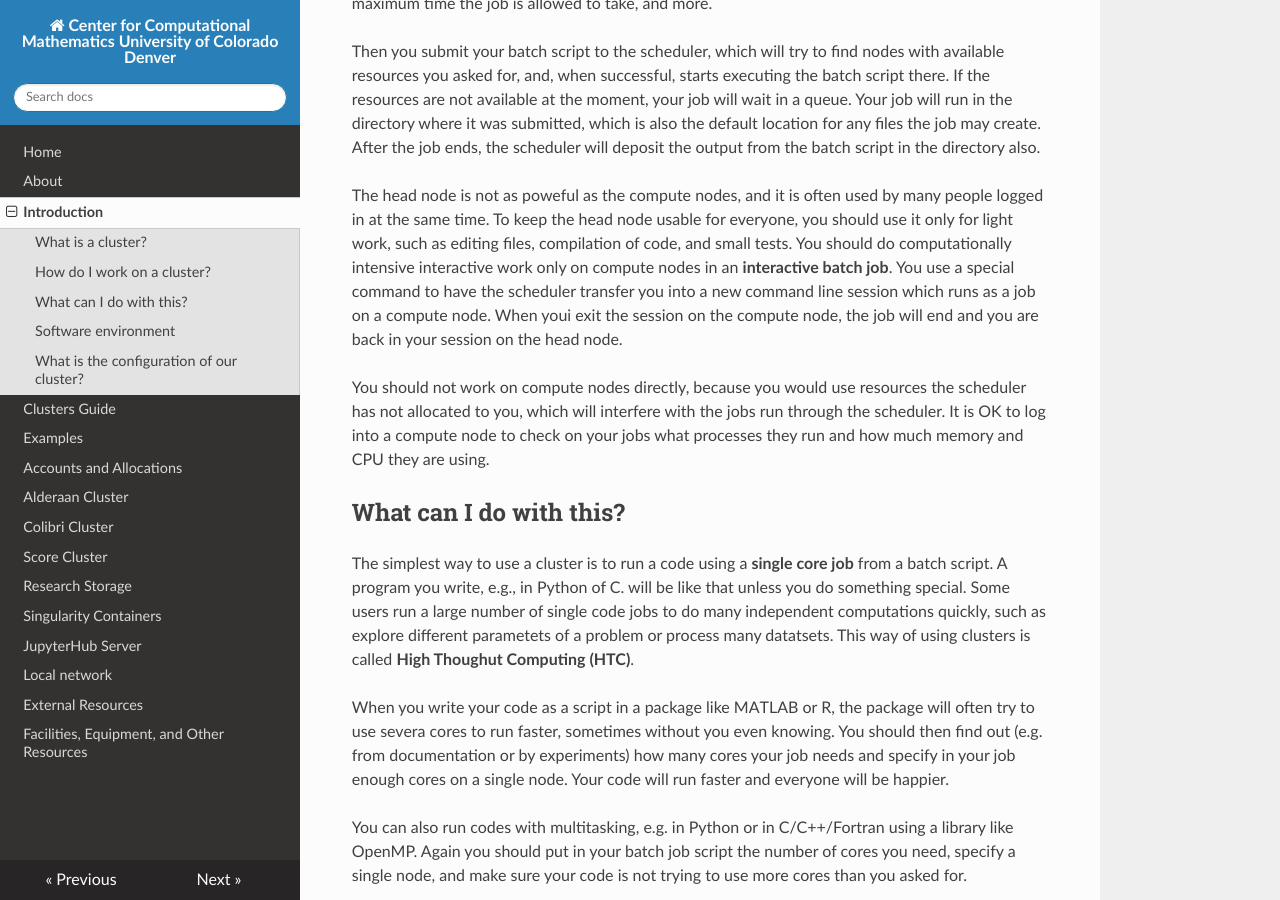
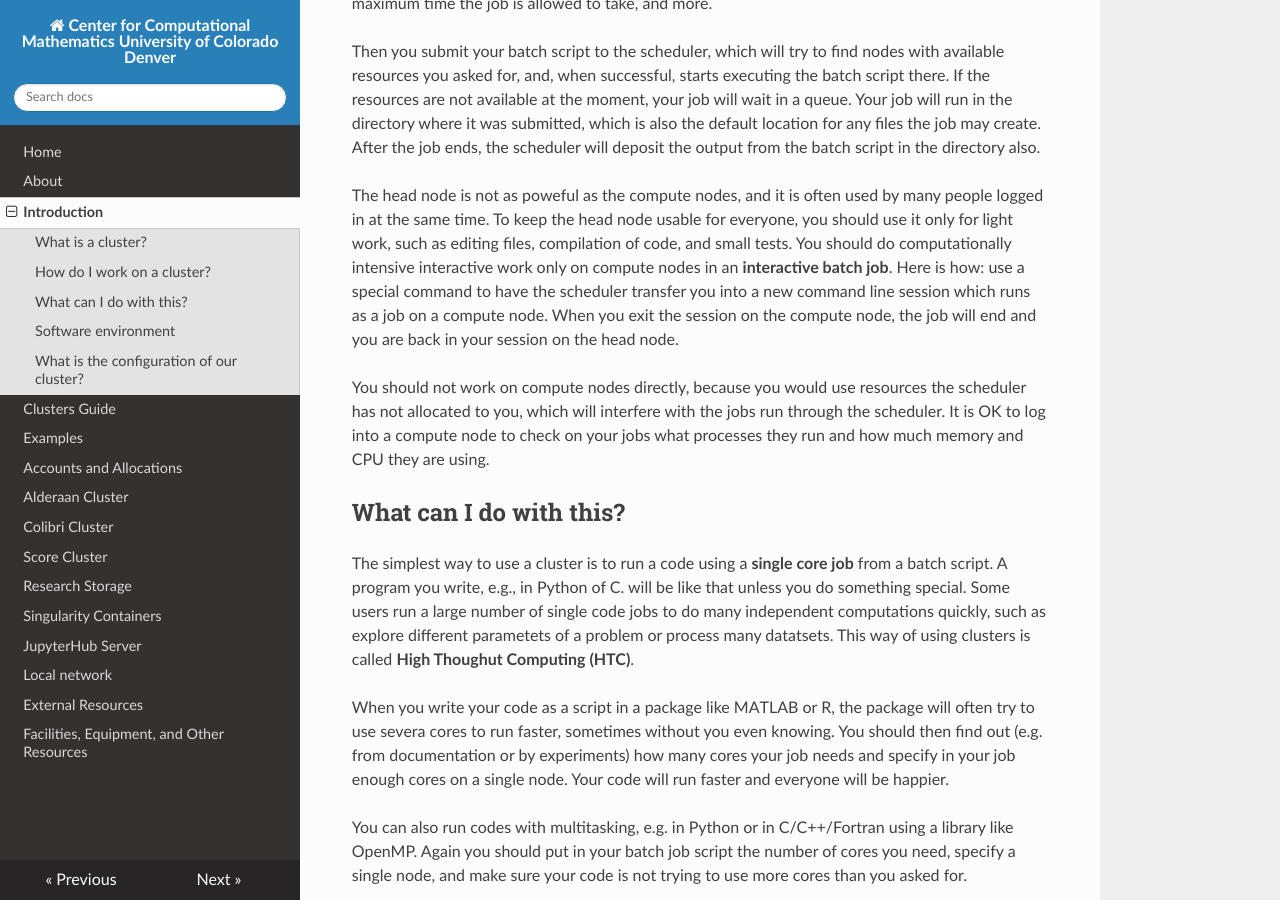
Before and after one commit to ccmucdenver/ccm-docs, an MkDocs documentation site: the page built from docs/intro.md, in a window 1280 px wide and 900 px high, scrolled down 544 px. Built offline with MkDocs 1.6.1, drawn with Linux system fonts in a browser that asks for light colours; nearby versions of some CDN libraries.

Commit message:
small edits

```diff
--- a/docs/intro.md
+++ b/docs/intro.md
@@ -28,8 +28,8 @@ The head node is not as poweful as the compute nodes, and it is often used by ma
 same time. To keep the head node usable for everyone, you should use it only for light work, such as
 editing files, compilation of code, and small tests.
 You should do computationally intensive interactive work only on compute nodes in an **interactive batch job**.
-You use a special command to have the scheduler transfer you into a new command line session which runs
-as a job on a compute node. When youi exit the session on the compute node, the job will end and you are
+Here is how: use a special command to have the scheduler transfer you into a new command line session which runs
+as a job on a compute node. When you exit the session on the compute node, the job will end and you are
 back in your session on the head node.
 
 You should not work on compute nodes directly, because you would use resources the scheduler has not
```
